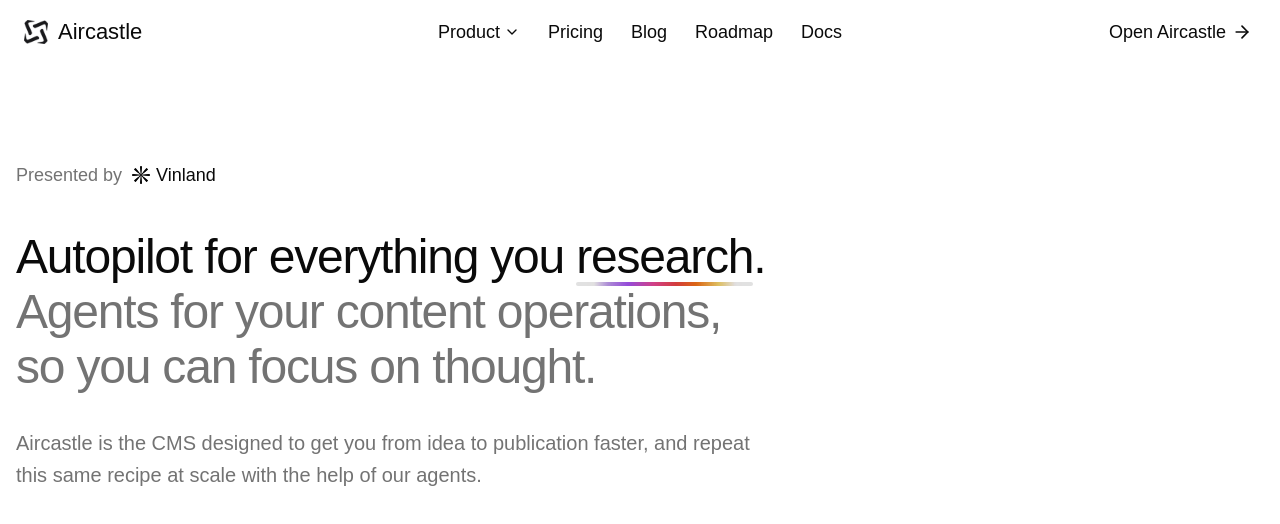
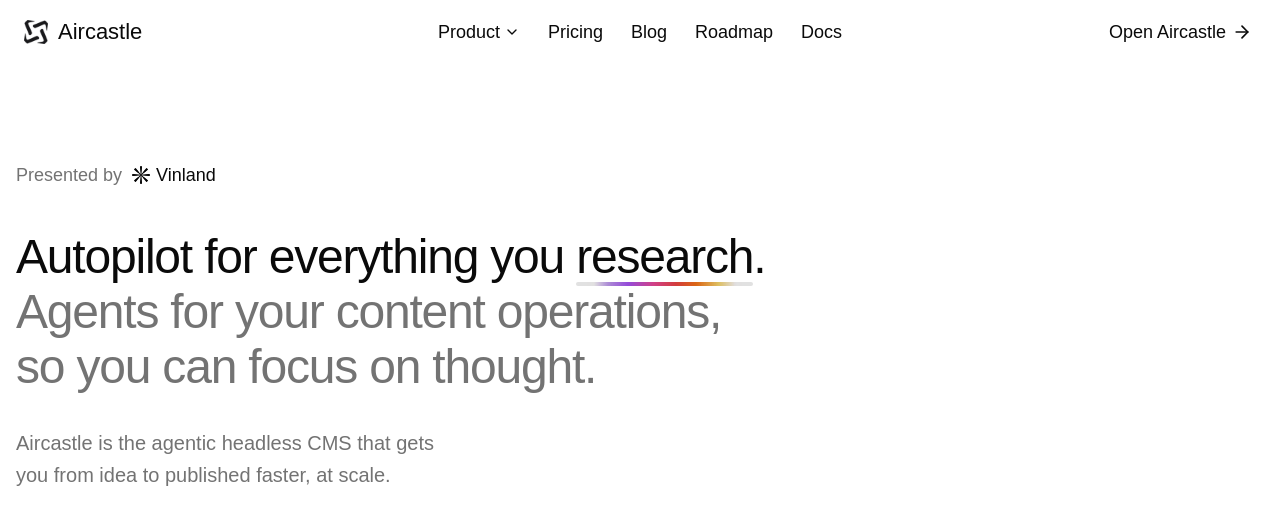
Before and after one commit to vinlandatelier/aircastle, a React (Vite) app in the folder apps/web/: page / in a window 1280 px wide. Shown: the top 524 px of the page. Built offline with nearby package versions, Linux system fonts and the light colour scheme.

Commit message:
feat(web): tighten the hero summary copy
Lead with what Aircastle is: the agentic headless CMS that gets you from
idea to published faster, at scale. Balance its two lines.

```diff
--- a/apps/web/src/features/marketing/index.tsx
+++ b/apps/web/src/features/marketing/index.tsx
@@ -30,9 +30,9 @@ export function MarketingPage() {
               so you can focus on thought.
             </span>
           </h1>
-          <p className="mt-8 max-w-[46rem] text-xl leading-relaxed text-muted-foreground">
-            Aircastle is the CMS designed to get you from idea to publication faster, and repeat
-            this same recipe at scale with the help of our agents.
+          <p className="mt-8 max-w-[46rem] text-xl leading-relaxed text-balance text-muted-foreground">
+            Aircastle is the agentic headless CMS that gets you from idea to published faster, at
+            scale.
           </p>
         </section>
       </main>
```
Also changed, not shown: 1 other file (tests, documents, lock files or other folders).
